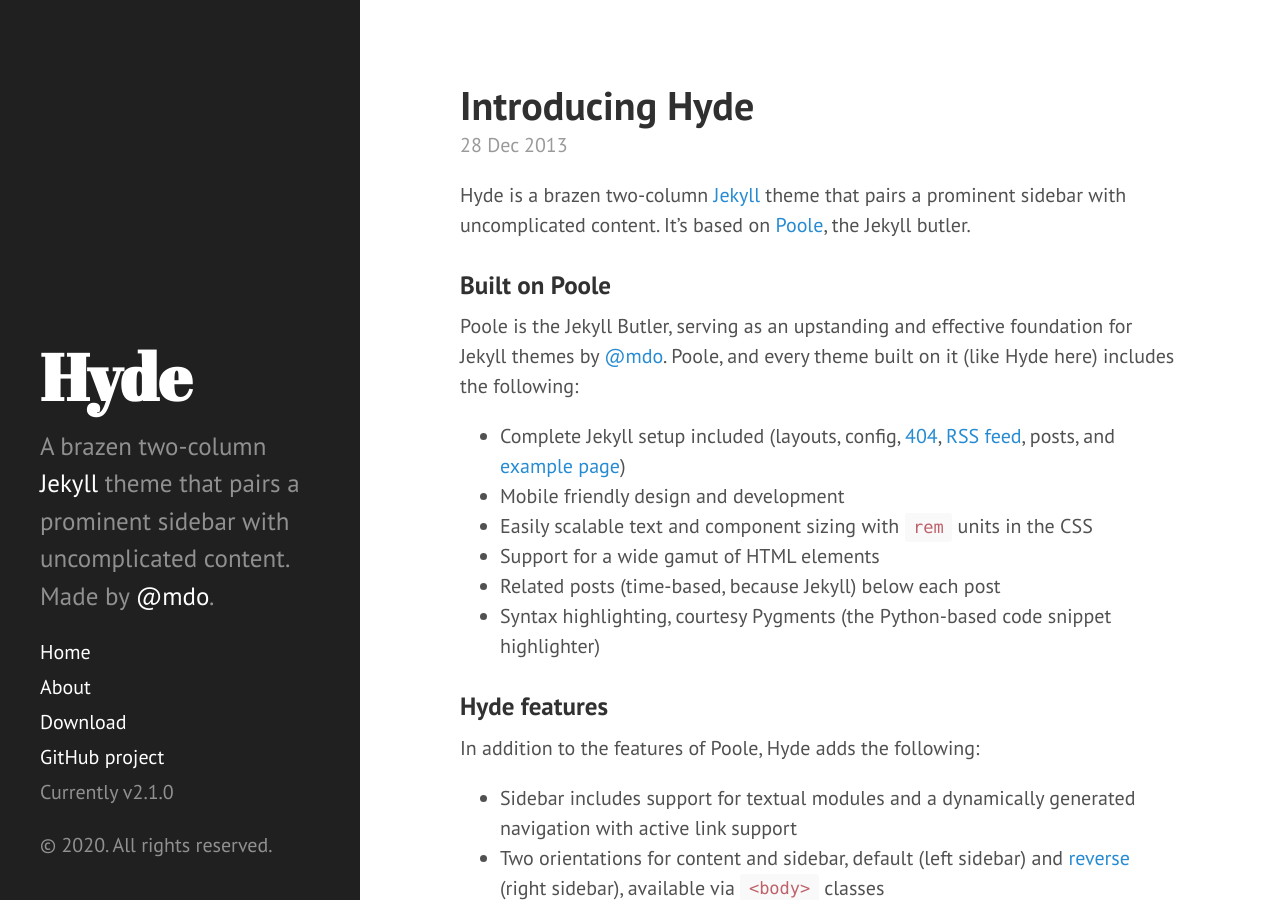
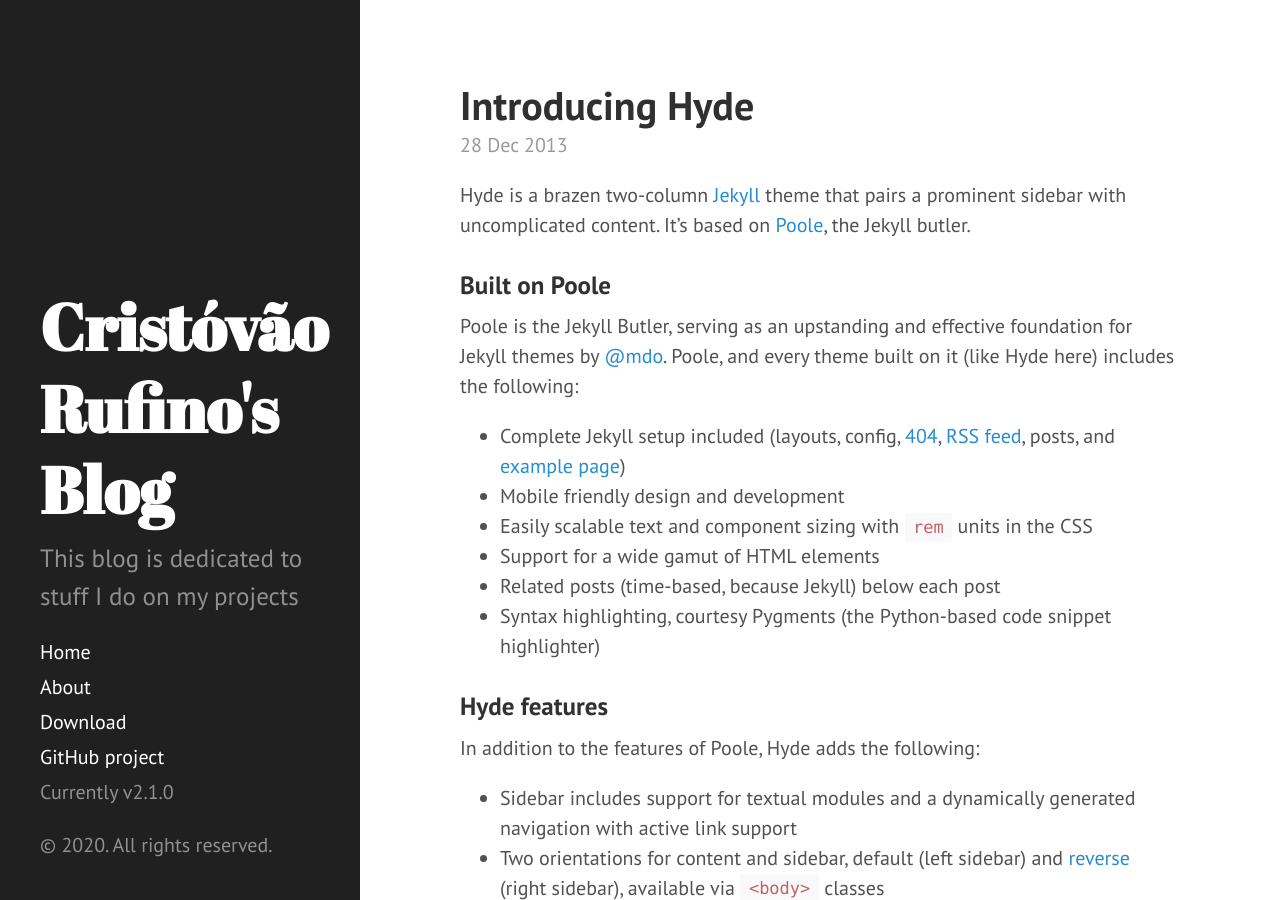
Before and after one commit to cristovaozr/cristovaozr.github.io, a Jekyll site: the page built from index.html, in a window 1280 px wide and 900 px high. Built offline with Jekyll 4.4.1, drawn with Linux system fonts in a browser that asks for light colours; the list of posts is cut into pages by our own code.

Commit message:
Fixing blog stuff

```diff
--- a/_config.yml
+++ b/_config.yml
@@ -7,15 +7,15 @@ permalink:        pretty
 #relative_permalinks: true
 
 # Setup
-title:            Hyde
-tagline:          'A Jekyll theme'
-description:      'A brazen two-column <a href="http://jekyllrb.com" target="_blank">Jekyll</a> theme that pairs a prominent sidebar with uncomplicated content. Made by <a href="https://twitter.com/mdo" target="_blank">@mdo</a>.'
-url:              http://hyde.getpoole.com
+title:            Cristóvão Rufino's Blog
+tagline:          'My DIY stories'
+description:      'This blog is dedicated to stuff I do on my projects'
+url:              https://cristovaozr.github.io
 baseurl:          /
 
 author:
-  name:           'Mark Otto'
-  url:            https://twitter.com/mdo
+  name:           'Cristóvão Zuppardo Rufino'
+  url:            https://linkedin.com/in/cristovaozr
 
 paginate:         5
 
@@ -23,4 +23,4 @@ paginate:         5
 version:          2.1.0
 
 github:
-  repo:           https://github.com/poole/hyde
+  repo:           https://github.com/cristovaozr
```
